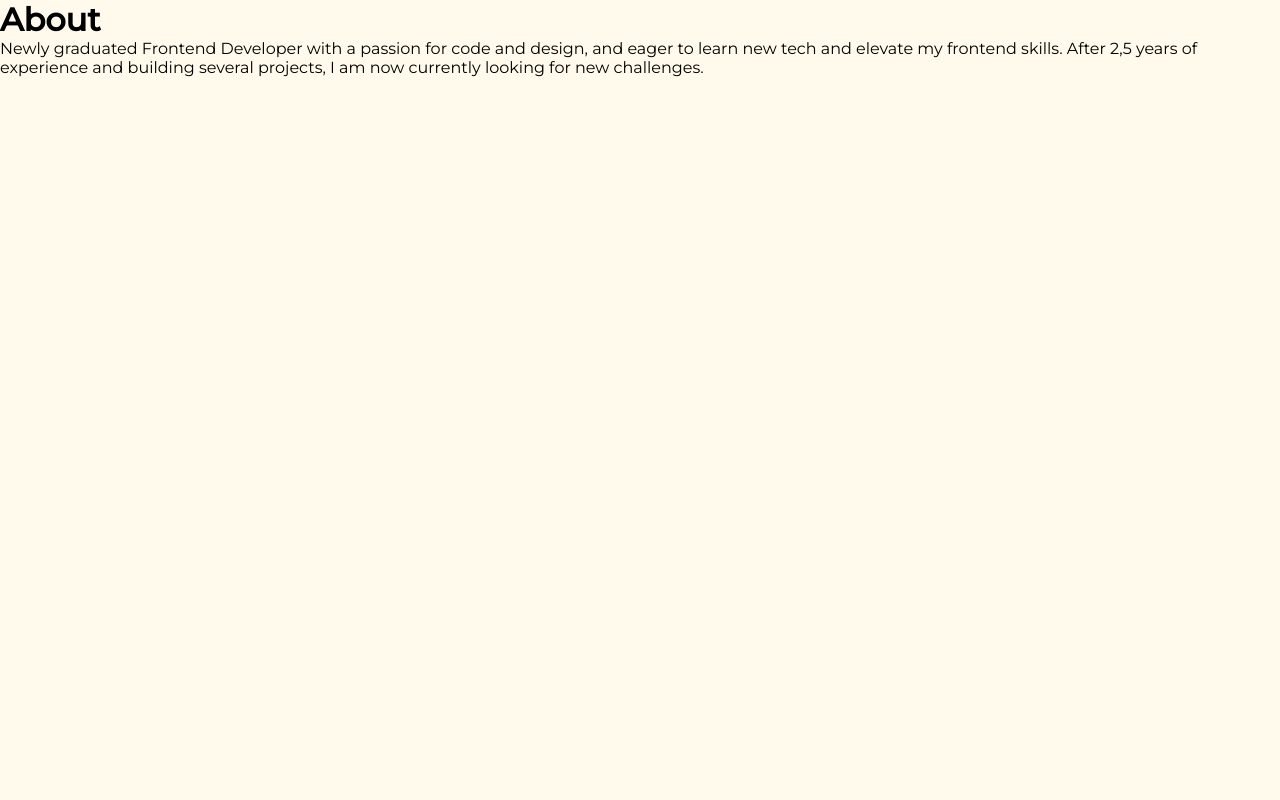
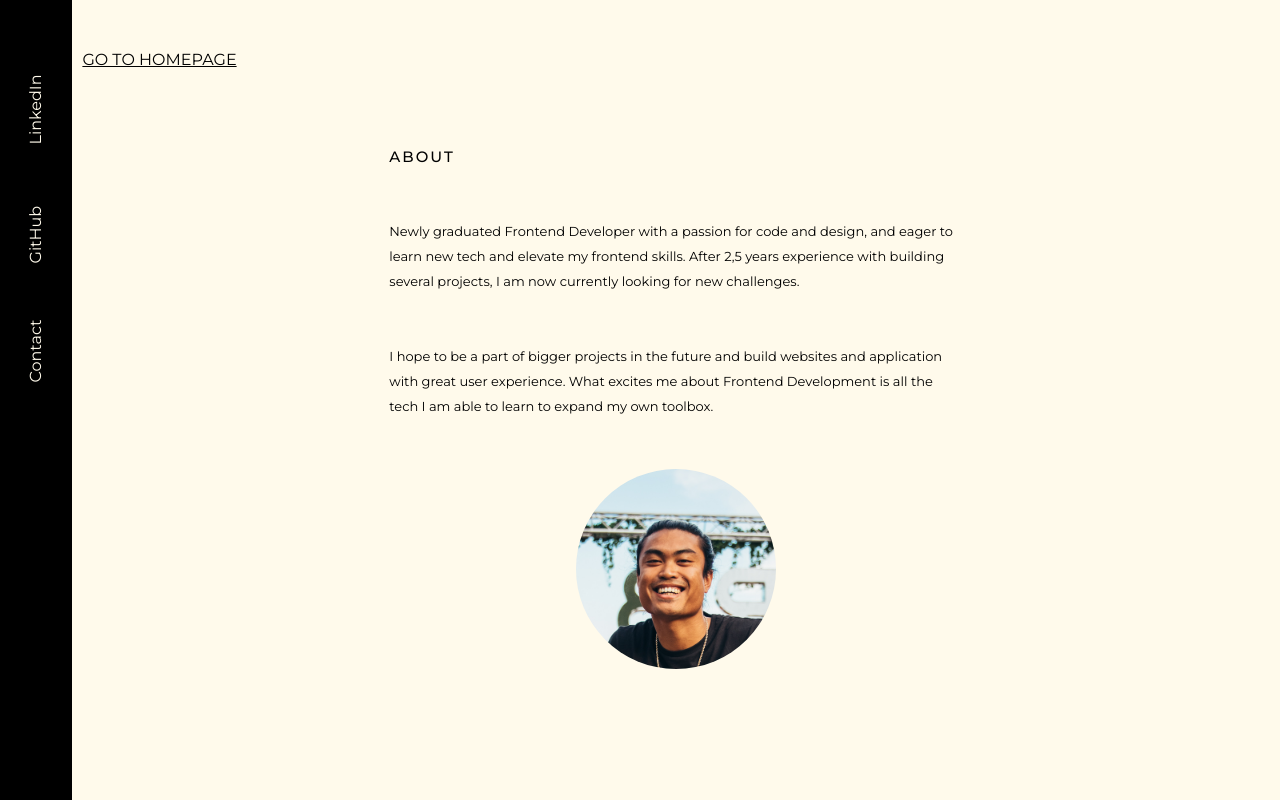
Before and after one commit to fredosanto/frederick-portfolio, a React (Vite) app: page /about in a window 1280 px wide. Built offline with nearby package versions, Linux system fonts and the light colour scheme; a web font is replaced by a local one.

Commit message:
feat: contact and about page

```diff
--- a/src/components/layout/SocialBar.jsx
+++ b/src/components/layout/SocialBar.jsx
@@ -1,4 +1,4 @@
-import { Link } from "react-router-dom";
+import { NavLink } from "react-router-dom";
 
 export function SocialBar() {
   return (
@@ -13,7 +13,7 @@ export function SocialBar() {
           <a href="https://github.com/fredosanto">GitHub</a>
         </div>
         <div className="social-link">
-          <Link to="contact">Contact</Link>
+          <NavLink to="/contact">Contact</NavLink>
         </div>
       </div>
     </div>
--- a/src/routes/About.jsx
+++ b/src/routes/About.jsx
@@ -1,13 +1,48 @@
+import { Link } from "react-router-dom";
+import "../styles/main.scss";
+import "../styles/about.scss";
+import { SocialBar } from "../components/layout/SocialBar";
+
+function AboutContent() {
+  return (
+    <div className="about-content-section">
+      <h1>About</h1>
+      <p>
+        Newly graduated Frontend Developer with a passion for code and design,
+        and eager to learn new tech and elevate my frontend skills. After 2,5
+        years experience with building several projects, I am now currently
+        looking for new challenges.
+      </p>
+      <p>
+        I hope to be a part of bigger projects in the future and build websites
+        and application with great user experience. What excites me about
+        Frontend Development is all the tech I am able to learn to expand my own
+        toolbox.
+      </p>
+      <div className="portrait">
+        <img src="/public/cv.JPG" alt="" />
+      </div>
+    </div>
+  );
+}
+
+function AboutSection() {
+  return (
+    <div className="about-wrapper">
+      <Link to="/" className="back-btn">
+        Go to homepage
+      </Link>
+
+      <AboutContent />
+    </div>
+  );
+}
+
 export function About() {
   return (
-    <>
-      <h1>About</h1>
-      <div>
-        Newly graduated Frontend Developer with a passion for code and design,
-        and eager to learn new tech and elevate my frontend skills. After 2,5
-        years of experience and building several projects, I am now currently
-        looking for new challenges.
-      </div>
-    </>
+    <div className="container">
+      <SocialBar />
+      <AboutSection />
+    </div>
   );
 }
--- a/src/routes/Contact.jsx
+++ b/src/routes/Contact.jsx
@@ -1,8 +1,32 @@
+import { Link } from "react-router-dom";
+import "../styles/main.scss";
+import "../styles/contact.scss";
+import { SocialBar } from "../components/layout/SocialBar";
+
+function ContactSection() {
+  return (
+    <div className="contact-wrapper">
+      <Link to="/" className="back-btn">
+        Go to homepage
+      </Link>
+      <h1>Contact</h1>
+      <p>
+        This page is still under construction, please visit my{" "}
+        <a href="https://www.linkedin.com/in/frederick-santos-agapay-734723115/">
+          LinkedIn
+        </a>{" "}
+        or <a href="https://github.com/fredosanto">GitHub</a> profile to get in
+        touch!
+      </p>
+    </div>
+  );
+}
+
 export function Contact() {
   return (
-    <>
-      <h1>Contact</h1>
-      <div>Contact me</div>
-    </>
+    <div className="container">
+      <SocialBar />
+      <ContactSection />
+    </div>
   );
 }
--- /dev/null
+++ b/src/styles/about.scss
@@ -0,0 +1,49 @@
+@use "variables" as v;
+
+.about-wrapper {
+  display: flex;
+  //   flex-direction: row;
+  flex-direction: column;
+  align-items: center;
+  width: 100%;
+  //   height: 100%;
+  padding: 50px 10px;
+  gap: 50px;
+  min-height: 100vh;
+
+  .back-btn {
+    align-self: flex-start;
+    color: #000000;
+    text-transform: uppercase;
+  }
+}
+
+.about-content-section {
+  display: flex;
+  flex-direction: column;
+  gap: 50px;
+  width: 50%;
+  padding: 25px 10px;
+  //   background-color: #131b15;
+  color: #000000;
+  //   color: v.$base-color;
+  font-size: 13px;
+  line-height: 25px;
+  border-radius: 10px;
+
+  h1 {
+    font-size: 15px;
+    text-transform: uppercase;
+    font-weight: 500;
+    letter-spacing: 2px;
+  }
+
+  .portrait {
+    margin: auto;
+
+    img {
+      height: 200px;
+      border-radius: 100%;
+    }
+  }
+}
--- /dev/null
+++ b/src/styles/contact.scss
@@ -0,0 +1,19 @@
+@use "variables" as v;
+
+.contact-wrapper {
+  display: flex;
+  //   flex-direction: row;
+  flex-direction: column;
+  align-items: center;
+  width: 100%;
+  //   height: 100%;
+  padding: 50px 10px;
+  gap: 50px;
+  min-height: 100vh;
+
+  .back-btn {
+    align-self: flex-start;
+    color: #000000;
+    text-transform: uppercase;
+  }
+}
--- a/src/styles/media.scss
+++ b/src/styles/media.scss
@@ -28,6 +28,11 @@ $breakpoint-mobile: 860px;
 
   .projects-header {
     width: 100%;
+  }
+
+  .about-content-section {
+    width: 80%;
+    text-align: center;
   }
 }
 
@@ -69,4 +74,9 @@ $breakpoint-mobile: 860px;
     //   margin: 0 25px;
     // }
   }
+
+  .about-content-section {
+    width: 100%;
+    text-align: center;
+  }
 }
--- a/src/styles/projects.scss
+++ b/src/styles/projects.scss
@@ -14,6 +14,7 @@
   .back-btn {
     align-self: flex-start;
     color: #000000;
+    text-transform: uppercase;
   }
 }
 
```
Also changed, not shown: public/cv.JPG (added).
